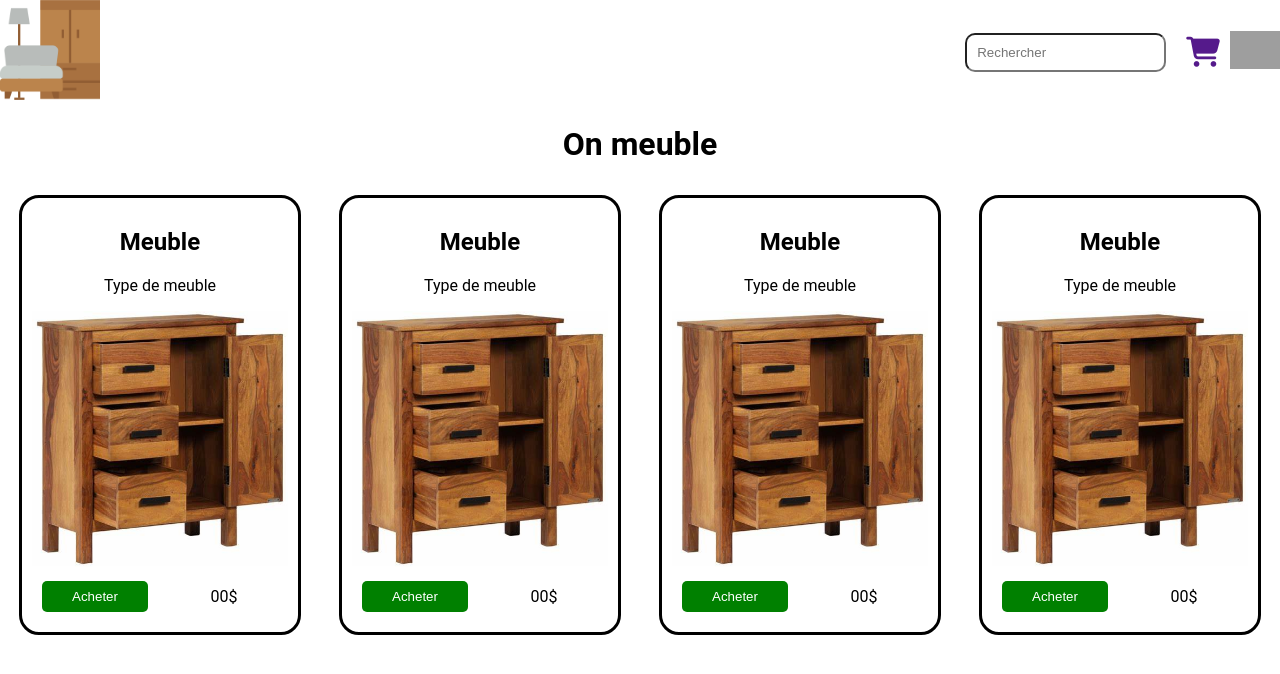
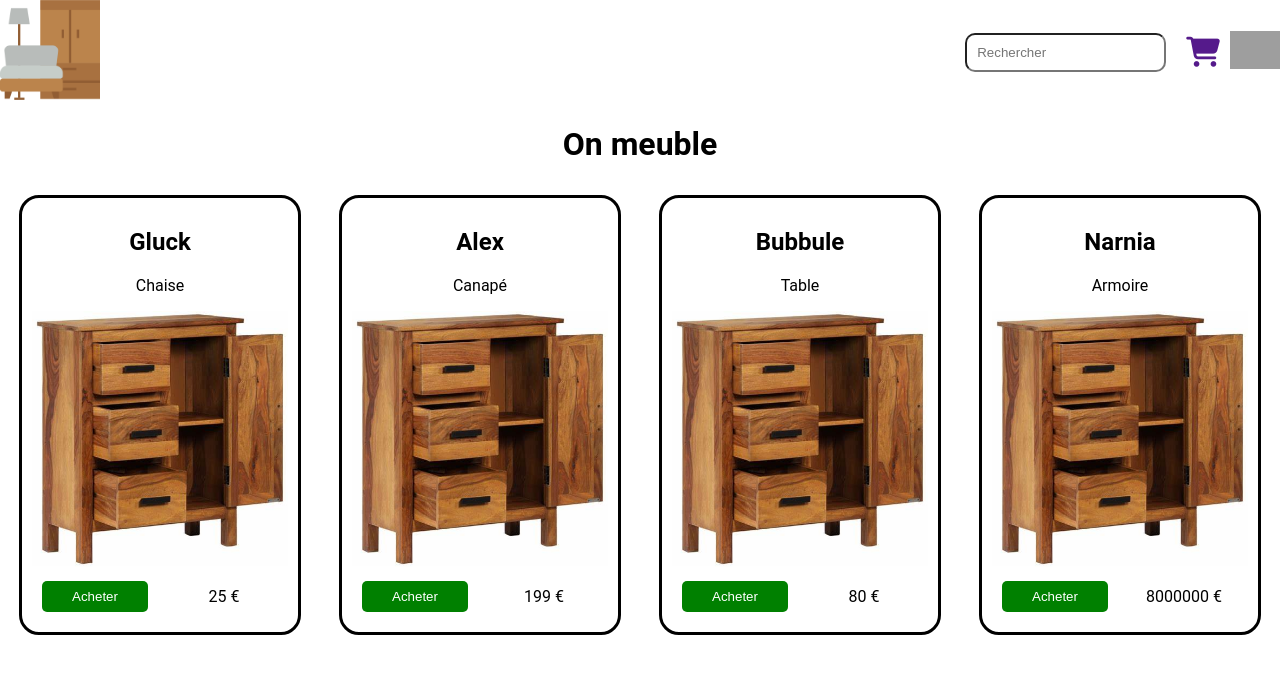
Before and after one commit to adatechschool/onmeuble, a React (Create React App) app in the folder front/: page / in a window 1280 px wide. Shown: the top 674 px of the page. Built offline with nearby package versions, Linux system fonts and the light colour scheme; grey boxes are pictures that could not be loaded.

Commit message:
encart dynamique

```diff
--- a/front/src/App.js
+++ b/front/src/App.js
@@ -9,12 +9,8 @@ function App() {
 
       <div className="container">
         <h1>On meuble</h1>
-        <div className="article-container">
-          <Article />
-          <Article />
-          <Article />
-          <Article />
-        </div>
+
+        <Article />
       </div>
     </div>
   );
--- a/front/src/components/Article.js
+++ b/front/src/components/Article.js
@@ -1,18 +1,62 @@
 import meuble from "../img/meuble.jpg";
 import "../App.css";
 
+const arrayOfFurnitures = [
+  {
+    id: 1,
+    name: "Gluck",
+    type: "Chaise",
+    img: "https://th.bing.com/th/id/OIP.F7b7bws9KhpOYmibSE7vDQHaHa?w=214&h=214&c=7&r=0&o=5&pid=1.7",
+    dimensions: "55cm x 60cm x 84cm",
+    color: "Noir",
+    material: "Bois",
+    price: "25 €",
+  },
+
+  {
+    id: 2,
+    name: "Alex",
+    type: "Canapé",
+    dimensions: "214cm x 87cm x 84cm",
+    color: "Bleu",
+    material: "Velour",
+    price: "199 €",
+  },
+
+  {
+    id: 3,
+    name: "Bubbule",
+    type: "Table",
+    dimensions: "160cm x 90cm x 78cm",
+    color: "Blanche",
+    material: "Bois",
+    price: "80 €",
+  },
+  {
+    id: 3,
+    name: "Narnia",
+    type: "Armoire",
+    dimensions: "210cm x 140cm x 190cm",
+    color: "Or",
+    material: "Or",
+    price: "8000000 €",
+  },
+];
+
+const listFurniture = arrayOfFurnitures.map((furniture) => (
+  <article key={furniture.id}>
+    <h2>{furniture.name}</h2>
+    <p>{furniture.type}</p>
+    <img className="img-furniture" src={meuble} alt="" />
+    <div className="footer">
+      <button className="buy">Acheter</button>
+      <p className="price">{furniture.price}</p>
+    </div>
+  </article>
+));
+
 function Article() {
-  return (
-    <article>
-      <h2>Meuble</h2>
-      <p>Type de meuble</p>
-      <img className="img-furniture" src={meuble} alt="" />
-      <div className="footer">
-        <button className="buy">Acheter</button>
-        <p className="price">00$</p>
-      </div>
-    </article>
-  );
+  return <div className="article-container">{listFurniture}</div>;
 }
 
 export default Article;
```
